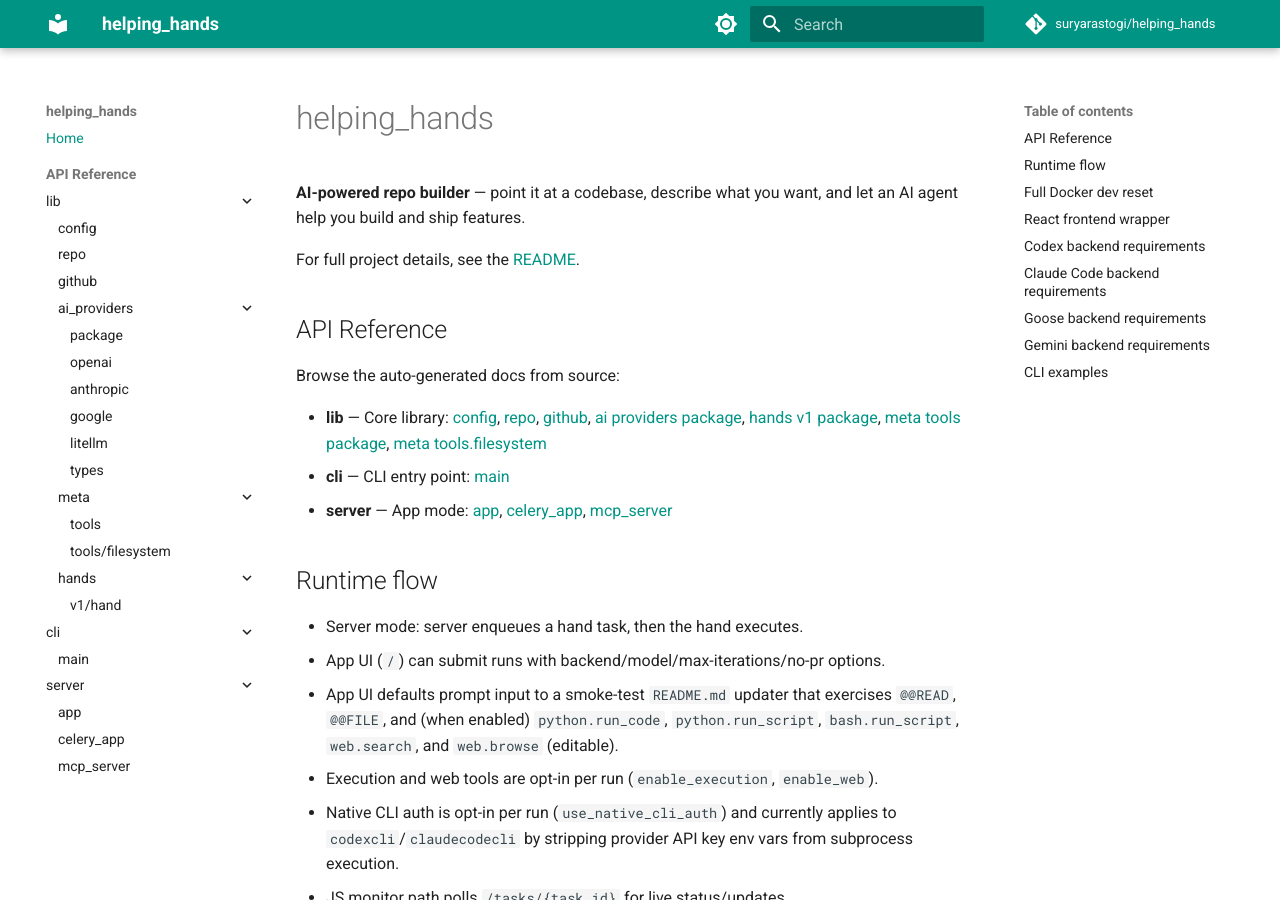
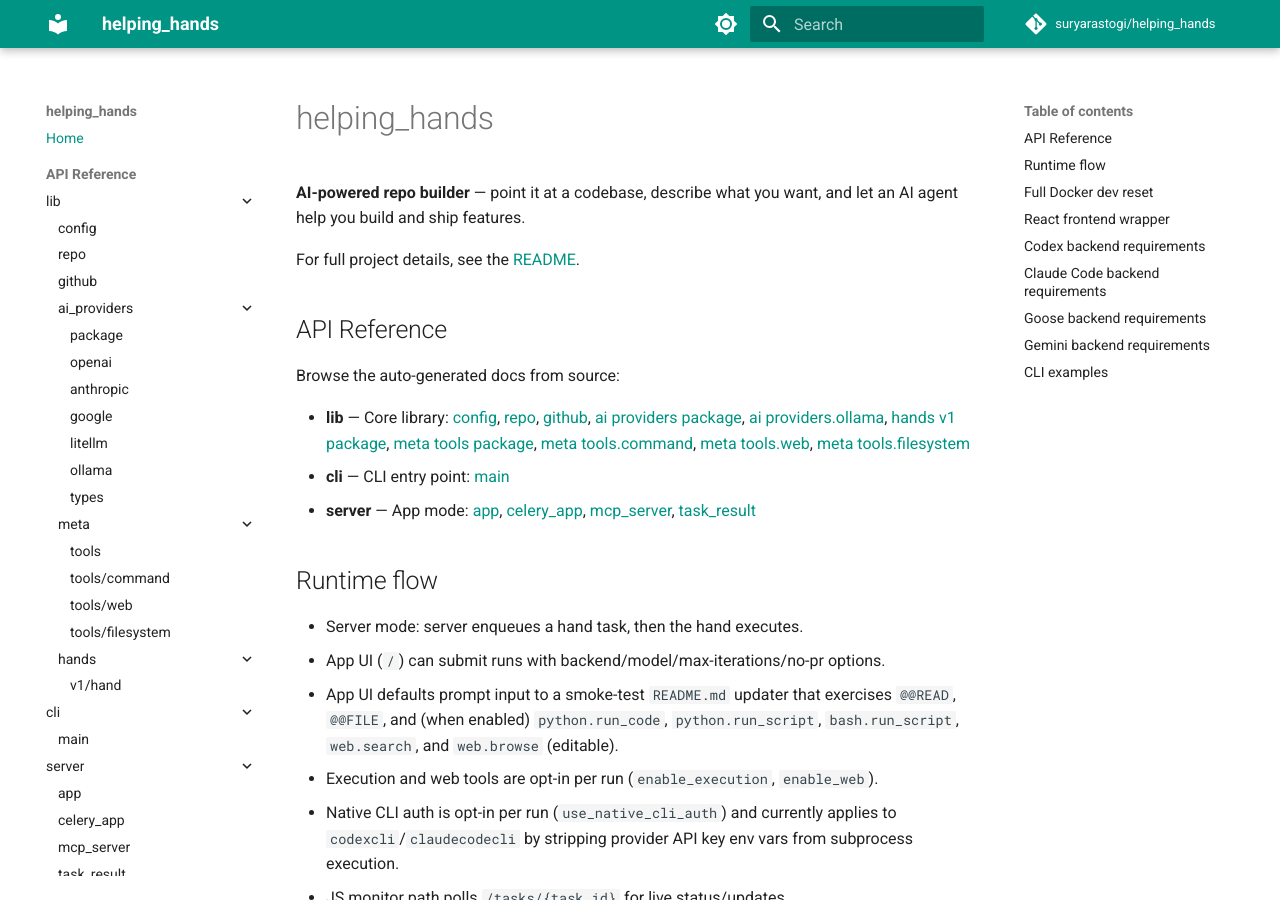
Before and after one commit to suryarastogi/helping_hands, an MkDocs documentation site: the page built from docs/index.md, in a window 1280 px wide and 900 px high. Built offline with MkDocs 1.6.1 and Material for MkDocs 9.7.7, drawn with Linux system fonts in a browser that asks for light colours; comment, search, counter and statistics services are not loaded.

```diff
--- a/docs/index.md
+++ b/docs/index.md
@@ -8,9 +8,9 @@ For full project details, see the [README](https://github.com/suryarastogi/helpi
 
 Browse the auto-generated docs from source:
 
-- **lib** — Core library: [config](api/lib/config.md), [repo](api/lib/repo.md), [github](api/lib/github.md), [ai providers package](api/lib/ai_providers.md), [hands v1 package](api/lib/hands/v1/hand.md), [meta tools package](api/lib/meta/tools.md), [meta tools.filesystem](api/lib/meta/tools/filesystem.md)
+- **lib** — Core library: [config](api/lib/config.md), [repo](api/lib/repo.md), [github](api/lib/github.md), [ai providers package](api/lib/ai_providers.md), [ai providers.ollama](api/lib/ai_providers/ollama.md), [hands v1 package](api/lib/hands/v1/hand.md), [meta tools package](api/lib/meta/tools.md), [meta tools.command](api/lib/meta/tools/command.md), [meta tools.web](api/lib/meta/tools/web.md), [meta tools.filesystem](api/lib/meta/tools/filesystem.md)
 - **cli** — CLI entry point: [main](api/cli/main.md)
-- **server** — App mode: [app](api/server/app.md), [celery_app](api/server/celery_app.md), [mcp_server](api/server/mcp_server.md)
+- **server** — App mode: [app](api/server/app.md), [celery_app](api/server/celery_app.md), [mcp_server](api/server/mcp_server.md), [task_result](api/server/task_result.md)
 
 ## Runtime flow
 
--- a/mkdocs.yml
+++ b/mkdocs.yml
@@ -37,9 +37,12 @@ nav:
               - anthropic: api/lib/ai_providers/anthropic.md
               - google: api/lib/ai_providers/google.md
               - litellm: api/lib/ai_providers/litellm.md
+              - ollama: api/lib/ai_providers/ollama.md
               - types: api/lib/ai_providers/types.md
           - meta:
               - tools: api/lib/meta/tools.md
+              - tools/command: api/lib/meta/tools/command.md
+              - tools/web: api/lib/meta/tools/web.md
               - tools/filesystem: api/lib/meta/tools/filesystem.md
           - hands:
               - "v1/hand": api/lib/hands/v1/hand.md
@@ -49,6 +52,7 @@ nav:
           - app: api/server/app.md
           - celery_app: api/server/celery_app.md
           - mcp_server: api/server/mcp_server.md
+          - task_result: api/server/task_result.md
 
 plugins:
   - search
```
Also changed, not shown: docs/api/lib/ai_providers/ollama.md (added, +3 -0 lines), docs/api/lib/meta/tools/command.md (added, +3 -0 lines), docs/api/lib/meta/tools/web.md (added, +3 -0 lines), docs/api/server/task_result.md (added, +3 -0 lines).
